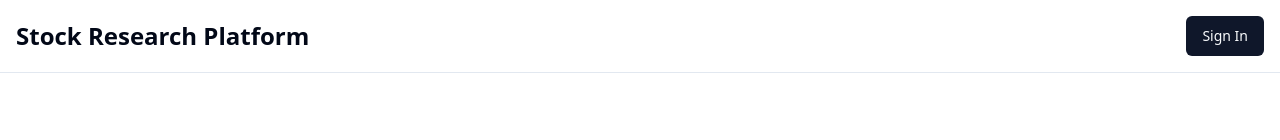
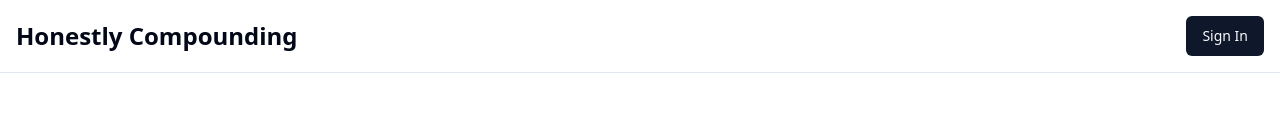
Before and after one commit to The-Only-Life/honestly-compounding, a React (Vite) app in the folder apps/web/: page / in a window 1280 px wide. Shown: the top 140 px of the page. Built offline with nearby package versions, Linux system fonts and the light colour scheme; no server answers.

Commit message:
update all instances of brand name in the application

```diff
--- a/apps/web/index.html
+++ b/apps/web/index.html
@@ -3,17 +3,17 @@
   <head>
     <meta charset="UTF-8" />
     <meta name="viewport" content="width=device-width, initial-scale=1.0" />
-    <title>honestly-insight-hub</title>
-    <meta name="description" content="Lovable Generated Project" />
-    <meta name="author" content="Lovable" />
+    <title>Honestly Compounding</title>
+    <meta name="description" content="Professional stock research and analysis platform" />
+    <meta name="author" content="Honestly Compounding" />
 
-    <meta property="og:title" content="honestly-insight-hub" />
-    <meta property="og:description" content="Lovable Generated Project" />
+    <meta property="og:title" content="Honestly Compounding" />
+    <meta property="og:description" content="Professional stock research and analysis platform" />
     <meta property="og:type" content="website" />
     <meta property="og:image" content="https://lovable.dev/opengraph-image-p98pqg.png" />
 
     <meta name="twitter:card" content="summary_large_image" />
-    <meta name="twitter:site" content="@lovable_dev" />
+    <meta name="twitter:site" content="@honestly_compounding" />
     <meta name="twitter:image" content="https://lovable.dev/opengraph-image-p98pqg.png" />
   </head>
 
--- a/apps/web/package.json
+++ b/apps/web/package.json
@@ -1,5 +1,5 @@
 {
-  "name": "@honestly-insight-hub/web",
+  "name": "@honestly-compounding/web",
   "private": true,
   "version": "0.0.0",
   "type": "module",
--- a/apps/web/src/components/AppSidebar.tsx
+++ b/apps/web/src/components/AppSidebar.tsx
@@ -64,7 +64,7 @@ export function AppSidebar() {
       <SidebarContent>
         <SidebarGroup>
           <SidebarGroupLabel className="text-sidebar-primary font-semibold">
-            Stock Research Platform
+            Honestly Compounding
           </SidebarGroupLabel>
 
           <SidebarGroupContent>
--- a/apps/web/src/pages/Auth.tsx
+++ b/apps/web/src/pages/Auth.tsx
@@ -57,7 +57,7 @@ const Auth = () => {
     <div className="min-h-screen flex items-center justify-center bg-background p-4">
       <Card className="w-full max-w-md">
         <CardHeader className="text-center">
-          <CardTitle className="text-2xl font-bold">Stock Research Platform</CardTitle>
+          <CardTitle className="text-2xl font-bold">Honestly Compounding</CardTitle>
           <CardDescription>
             Access professional stock research and analysis
           </CardDescription>
--- a/apps/web/src/pages/Index.tsx
+++ b/apps/web/src/pages/Index.tsx
@@ -12,7 +12,7 @@ const Index = () => {
       {/* Header */}
       <header className="border-b">
         <div className="container mx-auto px-4 py-4 flex justify-between items-center">
-          <h1 className="text-2xl font-bold">Stock Research Platform</h1>
+          <h1 className="text-2xl font-bold">Honestly Compounding</h1>
           <div className="space-x-4">
             {user ? (
               <Link to="/dashboard">
```
Also changed, not shown: apps/web/public/Logo.png (added), 1 other file (tests, documents, lock files or other folders).
